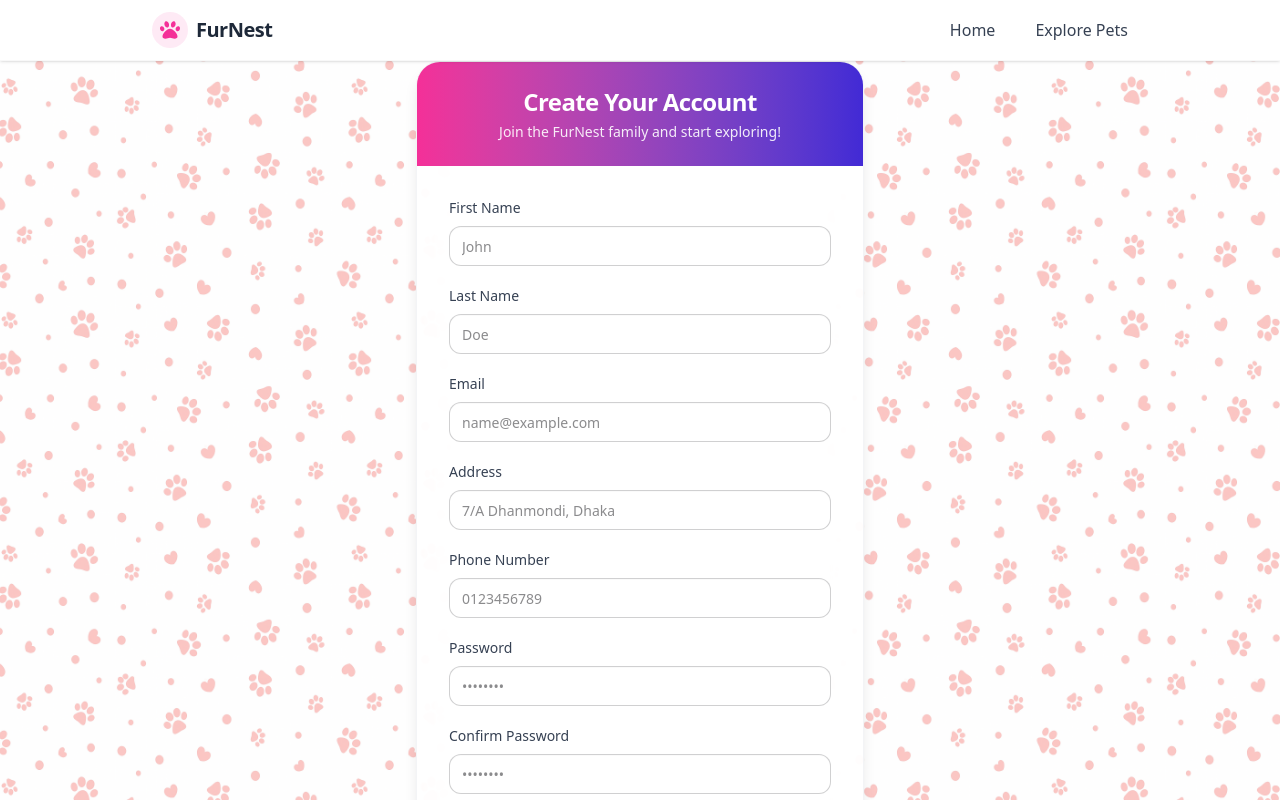
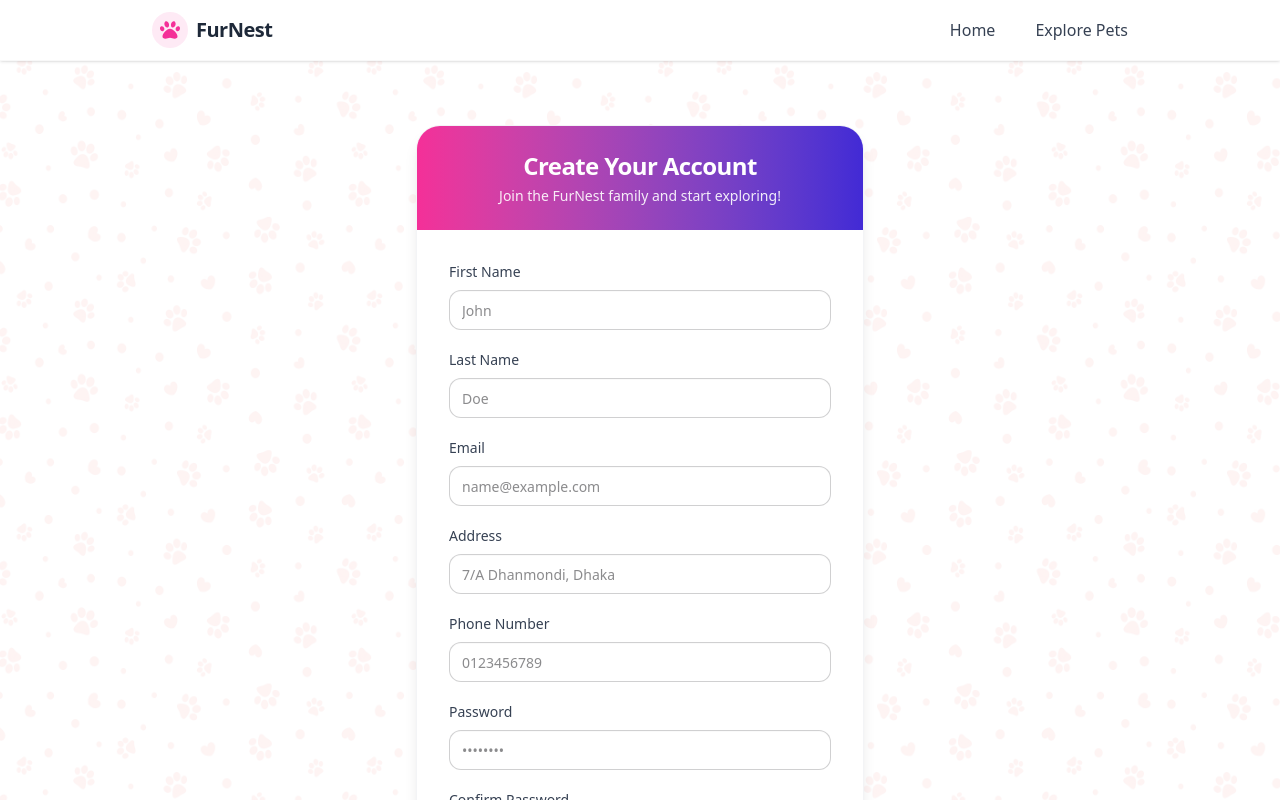
Before and after one commit to tn592/fn-ui, a React (Vite) app: page /register in a window 1280 px wide. Shown: the top 800 px of the page. Built offline with nearby package versions, Linux system fonts and the light colour scheme.

Commit message:
code updated

```diff
--- a/src/pages/Contact.jsx
+++ b/src/pages/Contact.jsx
@@ -108,7 +108,11 @@ const Contact = () => {
 					/>
 					<button
 						type="submit"
-						className="btn btn-primary btn-lg w-full rounded-xl text-white"
+						className="btn btn-lg w-full rounded-xl
+							bg-gradient-to-r from-pink-300 via-purple-300 to-indigo-300
+							text-gray-800 font-semibold shadow-md transition-all duration-300
+							hover:scale-[1.02] hover:shadow-lg hover:from-pink-400 hover:via-purple-400 hover:to-indigo-400
+							active:scale-[0.98] border-none"
 					>
 						Send Message
 					</button>
--- a/src/pages/Register.jsx
+++ b/src/pages/Register.jsx
@@ -1,5 +1,5 @@
 import { useForm } from "react-hook-form";
-import { Link, useNavigate } from "react-router";
+import { Link } from "react-router";
 import useAuthContext from "../hooks/useAuthContext";
 import ErrorAlert from "../components/ErrorAlert";
 import { useState } from "react";
@@ -9,7 +9,6 @@ import pawPrint from "../assets/paw_print.png";
 const Register = () => {
 	const { registerUser, errorMsg } = useAuthContext();
 	const [successMsg, setSuccessMsg] = useState("");
-	const navigate = useNavigate();
 
 	const {
 		register,
@@ -24,7 +23,6 @@ const Register = () => {
 			const response = await registerUser(data);
 			if (response.success) {
 				setSuccessMsg(response.message);
-				// Redirect after a few seconds if you want
 				// setTimeout(() => navigate("/login"), 3000);
 			}
 		} catch (error) {
@@ -36,15 +34,17 @@ const Register = () => {
 		<>
 			<AuthNavbar />
 			<div
-				className="min-h-screen flex items-center justify-center px-4"
+				className="min-h-screen flex items-center justify-center px-4 py-16" // ⬅ added vertical padding
 				style={{
 					backgroundImage: `url(${pawPrint})`,
-					backgroundRepeat: "cover",
+					backgroundRepeat: "repeat",
 					backgroundPosition: "center",
 					backgroundSize: "350px",
+					backgroundColor: "rgba(255, 255, 255, 0.8)",
+					backgroundBlendMode: "overlay",
 				}}
 			>
-				<div className="w-full max-w-md bg-white/90 backdrop-blur-xl rounded-3xl shadow-lg border border-gray-100 overflow-hidden relative transition-transform hover:scale-[1.02] duration-300">
+				<div className="mx-8 w-full max-w-md bg-white/90 backdrop-blur-xl rounded-3xl shadow-lg border border-gray-100 overflow-hidden relative transition-transform hover:scale-[1.02] duration-300">
 					{/* Header */}
 					<div className="bg-gradient-to-r from-secondary to-primary text-white text-center py-6 px-6">
 						<h2 className="text-2xl font-bold tracking-tight">
```
